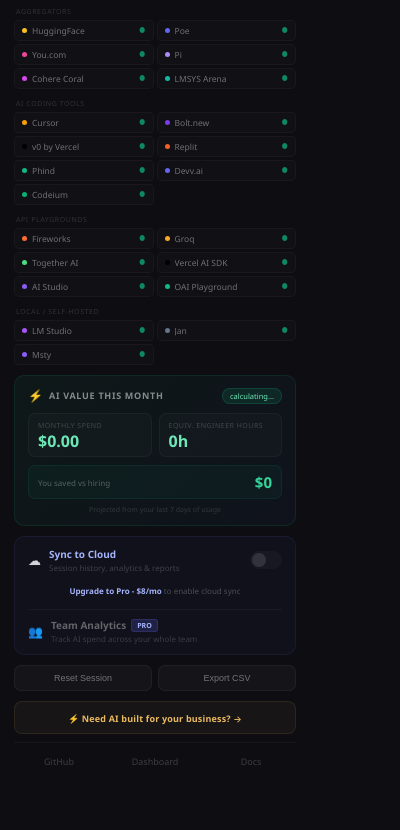
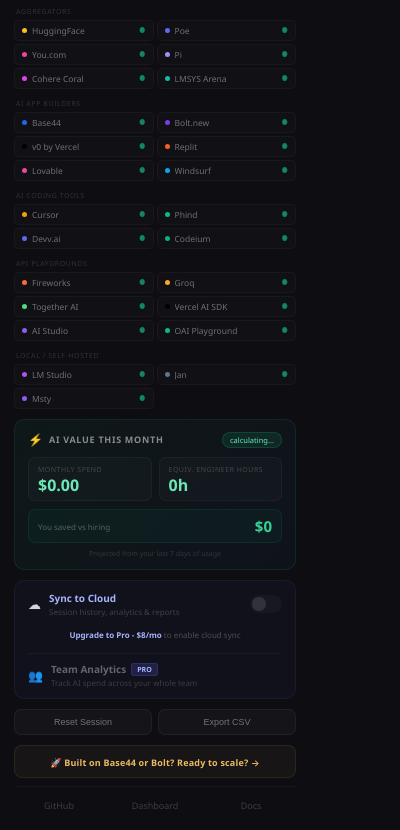
Before and after one commit to gyeningcorp/tokenizer, a browser extension: page popup.html in a window 400 px wide. Shown: the part 387-1217 px from the top of the page. Before the commit the page ends 1173 px from the top, so only its background shows below. Drawn offline with Linux system fonts and the light colour scheme.

Commit message:
feat: add Base44, Lovable, Windsurf — AI App Builders section, sharper CTA

```diff
--- a/popup.html
+++ b/popup.html
@@ -202,12 +202,21 @@
   </div>
 
   <div class="plat-group">
+    <div class="plat-group-label">AI App Builders</div>
+    <div class="plat-grid">
+      <div class="plat"><span class="pdot" style="background:#2563eb"></span><span class="pname">Base44</span><span class="pok">●</span></div>
+      <div class="plat"><span class="pdot" style="background:#7c3aed"></span><span class="pname">Bolt.new</span><span class="pok">●</span></div>
+      <div class="plat"><span class="pdot" style="background:#000000"></span><span class="pname">v0 by Vercel</span><span class="pok">●</span></div>
+      <div class="plat"><span class="pdot" style="background:#f55f27"></span><span class="pname">Replit</span><span class="pok">●</span></div>
+      <div class="plat"><span class="pdot" style="background:#ec4899"></span><span class="pname">Lovable</span><span class="pok">●</span></div>
+      <div class="plat"><span class="pdot" style="background:#0ea5e9"></span><span class="pname">Windsurf</span><span class="pok">●</span></div>
+    </div>
+  </div>
+
+  <div class="plat-group">
     <div class="plat-group-label">AI Coding Tools</div>
     <div class="plat-grid">
       <div class="plat"><span class="pdot" style="background:#f59e0b"></span><span class="pname">Cursor</span><span class="pok">●</span></div>
-      <div class="plat"><span class="pdot" style="background:#7c3aed"></span><span class="pname">Bolt.new</span><span class="pok">●</span></div>
-      <div class="plat"><span class="pdot" style="background:#000000"></span><span class="pname">v0 by Vercel</span><span class="pok">●</span></div>
-      <div class="plat"><span class="pdot" style="background:#f55f27"></span><span class="pname">Replit</span><span class="pok">●</span></div>
       <div class="plat"><span class="pdot" style="background:#10b981"></span><span class="pname">Phind</span><span class="pok">●</span></div>
       <div class="plat"><span class="pdot" style="background:#6366f1"></span><span class="pname">Devv.ai</span><span class="pok">●</span></div>
       <div class="plat"><span class="pdot" style="background:#09b274"></span><span class="pname">Codeium</span><span class="pok">●</span></div>
@@ -290,7 +299,7 @@
   </div>
 
   <div class="consult-cta">
-    <a href="https://tokenizer.dev/consult" target="_blank">⚡ Need AI built for your business? →</a>
+    <a href="https://tokenizer.dev/consult" target="_blank">🚀 Built on Base44 or Bolt? Ready to scale? →</a>
   </div>
 
   <div class="foot">
```
Also changed, not shown: manifest.json.
